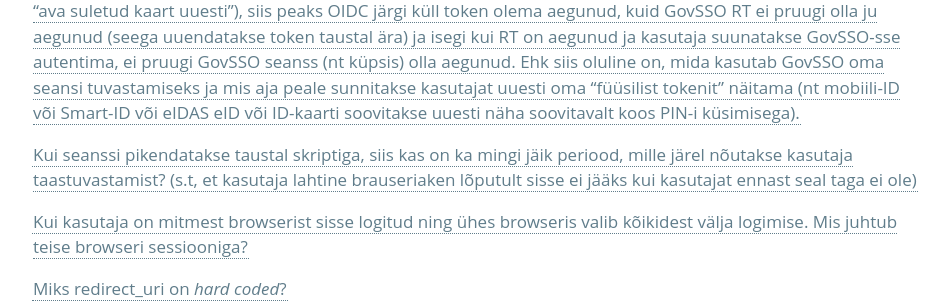
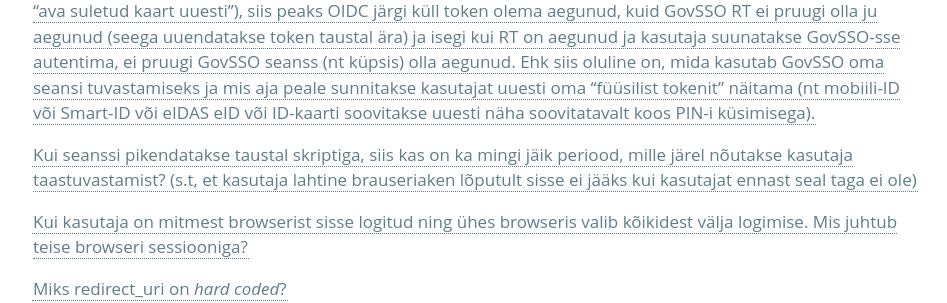
Before and after one commit to e-gov/GOVSSO, a Jekyll site: the page built from Faq.md, in a window 1280 px wide. Shown: the part 779-1082 px from the top of the page, without its empty margins (325-1272 px from the left). Built offline with Jekyll 4.4.1, drawn with Linux system fonts in a browser that asks for light colours; some of the changed text lies outside the part shown.

Commit message:
AUT-1102 Grammatical fixes

```diff
--- a/Faq.md
+++ b/Faq.md
@@ -46,7 +46,7 @@ Infosüsteem peab iga 15 minuti tagant seanssi pikendama (sooritama pikendamise
 
 Kui kasutaja unustas välja logimise nuppe klikkida, aga sulgeb veebibrauseri kõik sakid, kus infosüsteem oli GovSSO kaudu sisse logitud, siis ükski infosüsteem enam seansi pikendamise päringuid ei soorita. Selle tulemusena GovSSO seanss aegub maksimaalselt 15 minuti jooksul.
 
-## Kui kasutaja pani selle saki kinni aga brauserit mitte ja siis tuleb uus kasutaja ja avab sama rakenduse (või teeb "ava suletud kaart uuesti"), siis peaks OIDC järgi küll token olema aegunud, kuid GovSSO RT ei pruugi olla ju aegunud (seega uuendatakse token taustal ära) ja isegi kui RT on aegunud ja kasutaja suunatakse GovSSO-sse autentima, ei pruugi GovSSO seanss (nt küpsis) olla aegunud. Ehk siis oluline on, mida kasutab GovSSO oma seansi tuvastamiseks ja mis aja peale sunnitakse kasutajat uuesti oma "füüsilist tokenit" näitama (nt mobiili-ID või Smart-ID või eIDAS eID või ID-kaarti soovitakse uuesti näha soovitavalt koos PIN-i küsimisega).
+## Kui kasutaja pani selle saki kinni aga brauserit mitte ja siis tuleb uus kasutaja ja avab sama rakenduse (või teeb "ava suletud kaart uuesti"), siis peaks OIDC järgi küll token olema aegunud, kuid GovSSO RT ei pruugi olla ju aegunud (seega uuendatakse token taustal ära) ja isegi kui RT on aegunud ja kasutaja suunatakse GovSSO-sse autentima, ei pruugi GovSSO seanss (nt küpsis) olla aegunud. Ehk siis oluline on, mida kasutab GovSSO oma seansi tuvastamiseks ja mis aja peale sunnitakse kasutajat uuesti oma "füüsilist tokenit" näitama (nt mobiili-ID või Smart-ID või eIDAS eID või ID-kaarti soovitakse uuesti näha soovitatavalt koos PIN-i küsimisega).
 
 Kui avatakse suletud sakk ja kui klientrakenduse enda seanss on veel elus (oleneb klientrakenduse teostuse nüanssidest), nii et klientrakendus suudab teha valiidse pikendamise päringu GovSSO-sse ja eelmisest pikendamise päringust ei ole möödas kauem kui 15 minutit, siis GovSSO seanss pikeneb.
 Kui eelmisest pikendamise päringust GovSSO-sse on möödas kauem kui 15 minutit, siis GovSSO enam seanssi ei pikenda, isegi kui klientrakenduse enda kohalik seanss on veel elus. Klientrakendus saab pikendamise päringu vastuseks vea ja on kohustatud enda kohaliku seansi ka lõpetama.
```
Also changed, not shown: News.md (+1 -1 lines).
